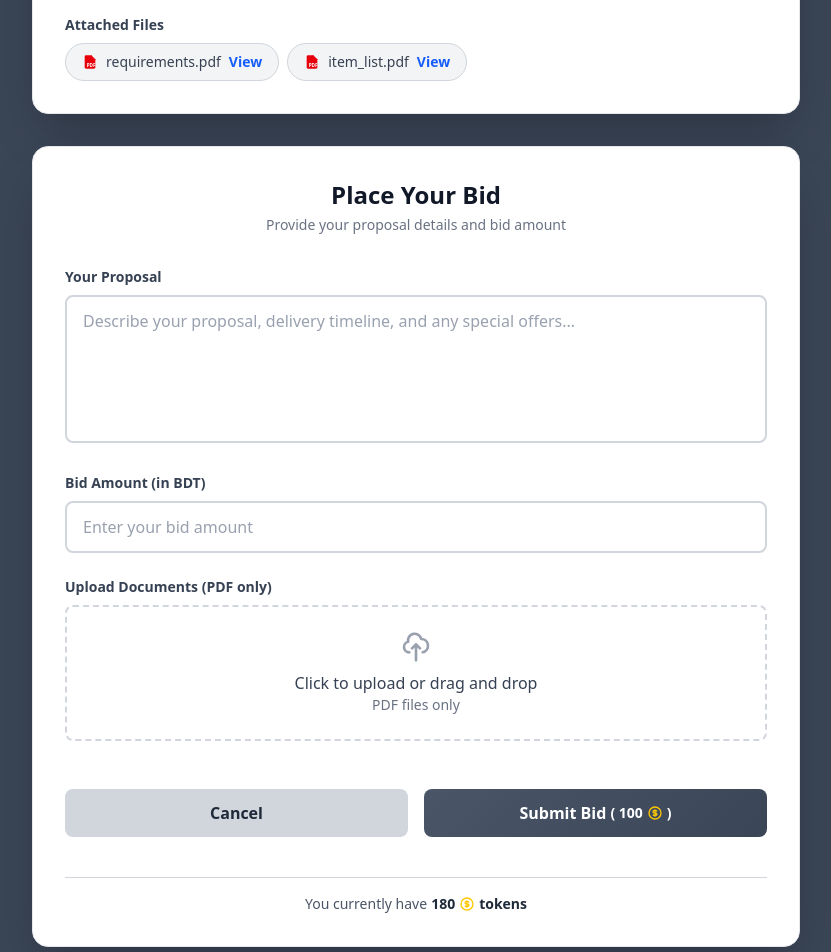
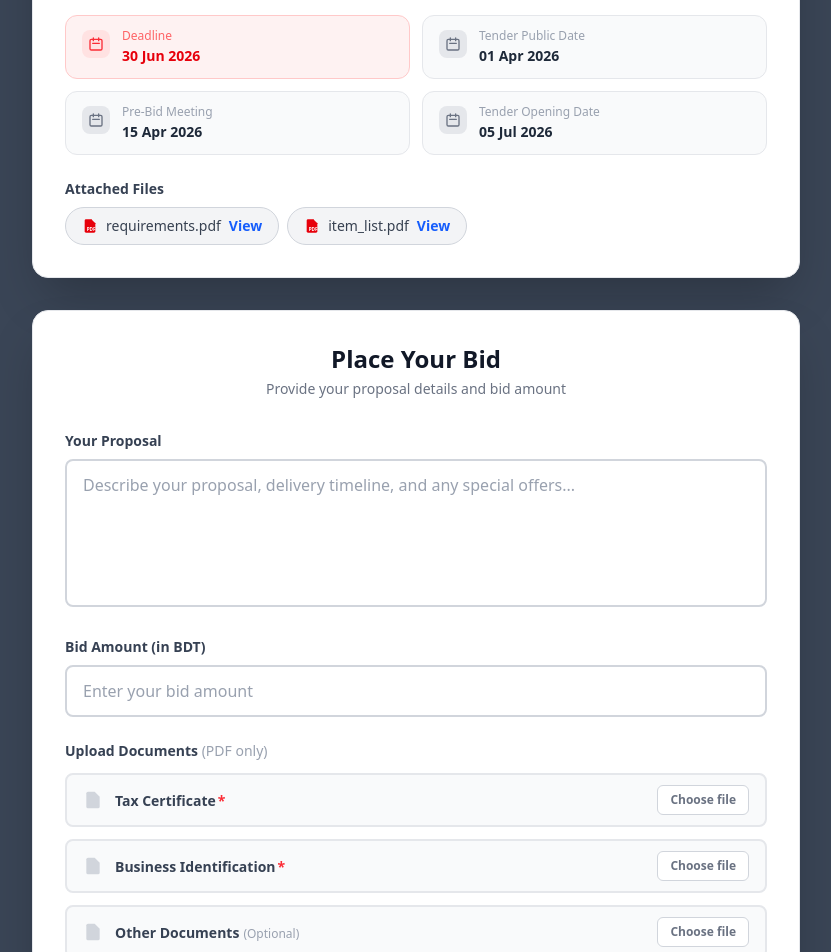
Before and after one commit to hasanaranna/ProcureNext, a Next.js app in the folder frontend/: page /bid-for-tender in a window 1280 px wide. Shown: the part 300-1252 px from the top of the page, without its empty margins (224-1055 px from the left). Built offline with nearby package versions, Linux system fonts and the light colour scheme.

Commit message:
seller side updates acc to last requirement

```diff
--- a/frontend/app/bid-for-tender/page.tsx
+++ b/frontend/app/bid-for-tender/page.tsx
@@ -1,71 +1,86 @@
-'use client';
+"use client";
 
-import { useState } from 'react';
-import { useRouter } from 'next/navigation';
+import { useState } from "react";
+import { useRouter } from "next/navigation";
 
 const tenderDetails = {
-  title: 'Office Supplies Tender',
+  title: "Office Supplies Tender",
   subtitle:
-    'Procurement of office stationery and supplies for Q2 2026. This tender includes bulk paper, writing instruments, filing systems, desk organizers, and other essential office materials. The buyer is looking for competitive pricing with reliable delivery schedules.',
-  buyer: 'Acme Corporation',
-  files: ['requirements.pdf', 'item_list.pdf'],
+    "Procurement of office stationery and supplies for Q2 2026. This tender includes bulk paper, writing instruments, filing systems, desk organizers, and other essential office materials. The buyer is looking for competitive pricing with reliable delivery schedules.",
+  buyer: "Acme Corporation",
+  files: ["requirements.pdf", "item_list.pdf"],
+  dates: {
+    deadline: { label: "Deadline", value: "30 Jun 2026", urgent: true },
+    tenderPublicDate: {
+      label: "Tender Public Date",
+      value: "01 Apr 2026",
+      urgent: false,
+    },
+    preBidMeeting: {
+      label: "Pre-Bid Meeting",
+      value: "15 Apr 2026",
+      urgent: false,
+    },
+    tenderOpeningDate: {
+      label: "Tender Opening Date",
+      value: "05 Jul 2026",
+      urgent: false,
+    },
+  },
 };
 
 export default function BidForTenderPage() {
   const router = useRouter();
   const [formData, setFormData] = useState({
-    description: '',
-    bidAmount: '',
-    files: [] as File[],
+    description: "",
+    bidAmount: "",
   });
+  const [taxCertificate, setTaxCertificate] = useState<File | null>(null);
+  const [businessId, setBusinessId] = useState<File | null>(null);
+  const [otherDoc, setOtherDoc] = useState<File | null>(null);
 
   const handleChange = (
-    e: React.ChangeEvent<HTMLInputElement | HTMLTextAreaElement>
+    e: React.ChangeEvent<HTMLInputElement | HTMLTextAreaElement>,
   ) => {
     const { name, value } = e.target;
     setFormData((prev) => ({ ...prev, [name]: value }));
   };
 
-  const handleFileChange = (e: React.ChangeEvent<HTMLInputElement>) => {
-    if (e.target.files) {
-      const selectedFiles = Array.from(e.target.files);
-      const validFiles = selectedFiles.filter(
-        (file) => file.type === 'application/pdf'
-      );
-      if (validFiles.length !== selectedFiles.length) {
-        alert('Only PDF files are allowed');
-        e.target.value = '';
+  const handleSingleFile = (
+    setter: (f: File | null) => void,
+    inputId: string,
+    e: React.ChangeEvent<HTMLInputElement>,
+  ) => {
+    const file = e.target.files?.[0] ?? null;
+    if (file && file.type !== "application/pdf") {
+      alert("Only PDF files are allowed");
+      e.target.value = "";
       return;
     }
-      setFormData((prev) => ({
-        ...prev,
-        files: [...prev.files, ...validFiles],
-      }));
-    }
+    setter(file);
   };
 
-  const removeFile = (index: number) => {
-    setFormData((prev) => ({
-      ...prev,
-      files: prev.files.filter((_, i) => i !== index),
-    }));
+  const clearFile = (setter: (f: File | null) => void, inputId: string) => {
+    setter(null);
+    const input = document.getElementById(inputId) as HTMLInputElement | null;
+    if (input) input.value = "";
   };
 
   const handleSubmit = (e: React.FormEvent<HTMLFormElement>) => {
     e.preventDefault();
-    console.log('Bid submitted:', formData);
-    router.push('/home-seller');
+    console.log("Bid submitted:", formData);
+    router.push("/home-seller");
   };
 
   return (
     <main
       className="w-full min-h-screen py-10 px-4"
-      style={{ backgroundColor: '#3a4556' }}
+      style={{ backgroundColor: "#3a4556" }}
     >
       <div className="max-w-3xl mx-auto">
         {/* Back Button */}
         <button
-          onClick={() => router.push('/home-seller')}
+          onClick={() => router.push("/home-seller")}
           className="mb-6 flex items-center gap-2 text-gray-300 hover:text-white transition"
         >
           <svg
@@ -89,28 +104,74 @@ export default function BidForTenderPage() {
           {/* Buyer Badge */}
           <div className="mb-4 flex items-center gap-2">
             <div
-              style={{ backgroundColor: '#d1d5db' }}
+              style={{ backgroundColor: "#d1d5db" }}
               className="w-8 h-8 rounded-full flex items-center justify-center text-sm flex-shrink-0"
             >
               🏢
             </div>
             <span
-              style={{ backgroundColor: '#374151' }}
+              style={{ backgroundColor: "#374151" }}
               className="rounded-full px-4 py-1 text-white text-xs font-semibold"
             >
               {tenderDetails.buyer}
             </span>
           </div>
 
-          <h1
-            style={{ color: '#111827' }}
-            className="text-3xl font-bold mb-2"
-          >
+          <h1 style={{ color: "#111827" }} className="text-3xl font-bold mb-2">
             {tenderDetails.title}
           </h1>
-          <p style={{ color: '#6b7280' }} className="text-base leading-relaxed mb-6">
+          <p
+            style={{ color: "#6b7280" }}
+            className="text-base leading-relaxed mb-6"
+          >
             {tenderDetails.subtitle}
           </p>
+
+          {/* Key Dates */}
+          <div className="grid grid-cols-2 gap-3 mb-6">
+            {Object.values(tenderDetails.dates).map((date) => (
+              <div
+                key={date.label}
+                className={`flex items-start gap-3 rounded-xl px-4 py-3 border ${
+                  date.urgent
+                    ? "bg-red-50 border-red-200"
+                    : "bg-gray-50 border-gray-200"
+                }`}
+              >
+                <div
+                  className={`mt-0.5 flex-shrink-0 rounded-lg p-1.5 ${
+                    date.urgent ? "bg-red-100" : "bg-gray-200"
+                  }`}
+                >
+                  <svg
+                    className={`w-4 h-4 ${date.urgent ? "text-red-500" : "text-gray-500"}`}
+                    fill="none"
+                    stroke="currentColor"
+                    viewBox="0 0 24 24"
+                  >
+                    <path
+                      strokeLinecap="round"
+                      strokeLinejoin="round"
+                      strokeWidth={2}
+                      d="M8 7V3m8 4V3m-9 8h10M5 21h14a2 2 0 002-2V7a2 2 0 00-2-2H5a2 2 0 00-2 2v12a2 2 0 002 2z"
+                    />
+                  </svg>
+                </div>
+                <div>
+                  <p
+                    className={`text-xs font-medium mb-0.5 ${date.urgent ? "text-red-400" : "text-gray-400"}`}
+                  >
+                    {date.label}
+                  </p>
+                  <p
+                    className={`text-sm font-bold ${date.urgent ? "text-red-600" : "text-gray-800"}`}
+                  >
+                    {date.value}
+                  </p>
+                </div>
+              </div>
+            ))}
+          </div>
 
           {/* Attached Files */}
           <div>
@@ -121,7 +182,7 @@ export default function BidForTenderPage() {
               {tenderDetails.files.map((file, index) => (
                 <div
                   key={index}
-                  style={{ backgroundColor: '#f3f4f6' }}
+                  style={{ backgroundColor: "#f3f4f6" }}
                   className="rounded-full px-4 py-2 flex items-center gap-2 border border-gray-300"
                 >
                   <svg
@@ -147,7 +208,7 @@ export default function BidForTenderPage() {
                     </text>
                   </svg>
                   <span
-                    style={{ color: '#374151' }}
+                    style={{ color: "#374151" }}
                     className="text-sm font-medium"
                   >
                     {file}
@@ -164,7 +225,7 @@ export default function BidForTenderPage() {
         {/* Bid Form Card */}
         <div className="bg-white rounded-2xl shadow-2xl p-8 border border-gray-200">
           <h2
-            style={{ color: '#111827' }}
+            style={{ color: "#111827" }}
             className="text-2xl font-bold mb-1 text-center"
           >
             Place Your Bid
@@ -214,27 +275,80 @@ export default function BidForTenderPage() {
               />
             </div>
 
-            {/* File Upload */}
-            <div>
-              <label
-                htmlFor="bid-files"
-                className="block text-sm font-semibold text-gray-700 mb-2"
+            {/* Document Uploads */}
+            <div className="space-y-3">
+              <p className="text-sm font-semibold text-gray-700">
+                Upload Documents{" "}
+                <span className="font-normal text-gray-400">(PDF only)</span>
+              </p>
+
+              {/* Reusable file row renderer */}
+              {[
+                {
+                  id: "file-tax",
+                  label: "Tax Certificate",
+                  required: true,
+                  file: taxCertificate,
+                  setter: setTaxCertificate,
+                },
+                {
+                  id: "file-bizid",
+                  label: "Business Identification",
+                  required: true,
+                  file: businessId,
+                  setter: setBusinessId,
+                },
+                {
+                  id: "file-other",
+                  label: "Other Documents",
+                  required: false,
+                  file: otherDoc,
+                  setter: setOtherDoc,
+                },
+              ].map(({ id, label, required, file, setter }) => (
+                <div
+                  key={id}
+                  className="flex items-center gap-3 border-2 border-gray-200 rounded-lg px-4 py-2.5 bg-gray-50 hover:border-gray-400 transition"
                 >
-                Upload Documents (PDF only)
-              </label>
-              <div className="border-2 border-dashed border-gray-300 rounded-lg p-6 text-center hover:border-gray-600 transition">
-                <input
-                  type="file"
-                  id="bid-files"
-                  name="files"
-                  multiple
-                  accept=".pdf"
-                  onChange={handleFileChange}
-                  className="hidden"
-                />
-                <label htmlFor="bid-files" className="cursor-pointer">
+                  {/* PDF icon */}
                   <svg
-                    className="w-8 h-8 text-gray-400 mx-auto mb-2"
+                    className={`w-5 h-5 flex-shrink-0 ${file ? "text-red-500" : "text-gray-300"}`}
+                    fill="currentColor"
+                    viewBox="0 0 24 24"
+                  >
+                    <path d="M14 2H6a2 2 0 0 0-2 2v16a2 2 0 0 0 2 2h12a2 2 0 0 0 2-2V8l-6-6z" />
+                  </svg>
+
+                  {/* Label + filename */}
+                  <div className="flex-1 min-w-0">
+                    <span className="text-sm font-semibold text-gray-700">
+                      {label}
+                      {required && (
+                        <span className="text-red-500 ml-0.5">*</span>
+                      )}
+                      {!required && (
+                        <span className="ml-1 text-xs font-normal text-gray-400">
+                          (Optional)
+                        </span>
+                      )}
+                    </span>
+                    {file && (
+                      <p className="text-xs text-gray-400 truncate mt-0.5">
+                        {file.name}
+                      </p>
+                    )}
+                  </div>
+
+                  {/* Choose / Clear */}
+                  {file ? (
+                    <button
+                      type="button"
+                      onClick={() => clearFile(setter, id)}
+                      className="flex-shrink-0 text-gray-400 hover:text-red-500 transition"
+                      aria-label="Remove file"
+                    >
+                      <svg
+                        className="w-4 h-4"
                         fill="none"
                         stroke="currentColor"
                         viewBox="0 0 24 24"
@@ -242,61 +356,36 @@ export default function BidForTenderPage() {
                         <path
                           strokeLinecap="round"
                           strokeLinejoin="round"
-                      strokeWidth={2}
-                      d="M7 16a4 4 0 01-.88-7.903A5 5 0 1115.9 6L16 6a5 5 0 011 9.9M15 13l-3-3m0 0l-3 3m3-3v12"
+                          strokeWidth={2.5}
+                          d="M6 18L18 6M6 6l12 12"
                         />
                       </svg>
-                  <p className="text-gray-700 font-medium">
-                    Click to upload or drag and drop
-                  </p>
-                  <p className="text-sm text-gray-500">PDF files only</p>
+                    </button>
+                  ) : (
+                    <label
+                      htmlFor={id}
+                      className="flex-shrink-0 cursor-pointer text-xs font-semibold text-gray-500 hover:text-gray-800 bg-white border border-gray-300 hover:border-gray-500 rounded-md px-3 py-1.5 transition"
+                    >
+                      Choose file
+                      <input
+                        type="file"
+                        id={id}
+                        accept=".pdf"
+                        required={required}
+                        className="hidden"
+                        onChange={(e) => handleSingleFile(setter, id, e)}
+                      />
                     </label>
-              </div>
-
-              {/* Uploaded Files List */}
-              {formData.files.length > 0 && (
-                <div className="mt-4">
-                  <p className="text-sm font-semibold text-gray-700 mb-2">
-                    Your Files:
-                  </p>
-                  <div className="space-y-2">
-                    {formData.files.map((file, index) => (
-                      <div
-                        key={index}
-                        className="flex items-center justify-between bg-gray-100 p-3 rounded-lg"
-                      >
-                        <div className="flex items-center gap-2">
-                          <svg
-                            className="w-5 h-5 text-red-600"
-                            fill="currentColor"
-                            viewBox="0 0 24 24"
-                          >
-                            <path d="M13 2H6a2 2 0 0 0-2 2v16a2 2 0 0 0 2 2h12a2 2 0 0 0 2-2V9z" />
-                            <polyline points="13 2 13 9 20 9" />
-                          </svg>
-                          <span className="text-sm text-gray-800">
-                            {file.name}
-                          </span>
-                        </div>
-                        <button
-                          type="button"
-                          onClick={() => removeFile(index)}
-                          className="text-red-600 hover:text-red-800 font-medium text-sm"
-                        >
-                          Remove
-                        </button>
+                  )}
                 </div>
               ))}
-                  </div>
-                </div>
-              )}
             </div>
 
             {/* Buttons */}
             <div className="flex gap-4 pt-6 pb-4">
               <button
                 type="button"
-                onClick={() => router.push('/home-seller')}
+                onClick={() => router.push("/home-seller")}
                 className="flex-1 px-6 py-3 bg-gray-300 text-gray-800 font-semibold rounded-lg hover:bg-gray-400 transition"
               >
                 Cancel
@@ -305,7 +394,7 @@ export default function BidForTenderPage() {
                 type="submit"
                 style={{
                   background:
-                    'linear-gradient(135deg, #4a5668 0%, #3a4556 100%)',
+                    "linear-gradient(135deg, #4a5668 0%, #3a4556 100%)",
                 }}
                 className="flex-1 px-6 py-3 text-white font-semibold rounded-lg hover:opacity-90 transition flex items-center justify-center gap-1"
               >
@@ -331,7 +420,7 @@ export default function BidForTenderPage() {
             {/* Token Info */}
             <div className="text-center pt-4 border-t border-gray-300">
               <p className="text-sm text-gray-600 flex items-center justify-center gap-1">
-                You currently have{' '}
+                You currently have{" "}
                 <span className="font-semibold text-gray-800 flex items-center gap-1">
                   180
                   <svg
```
Lines whose indentation alone changed are shown as unchanged.
